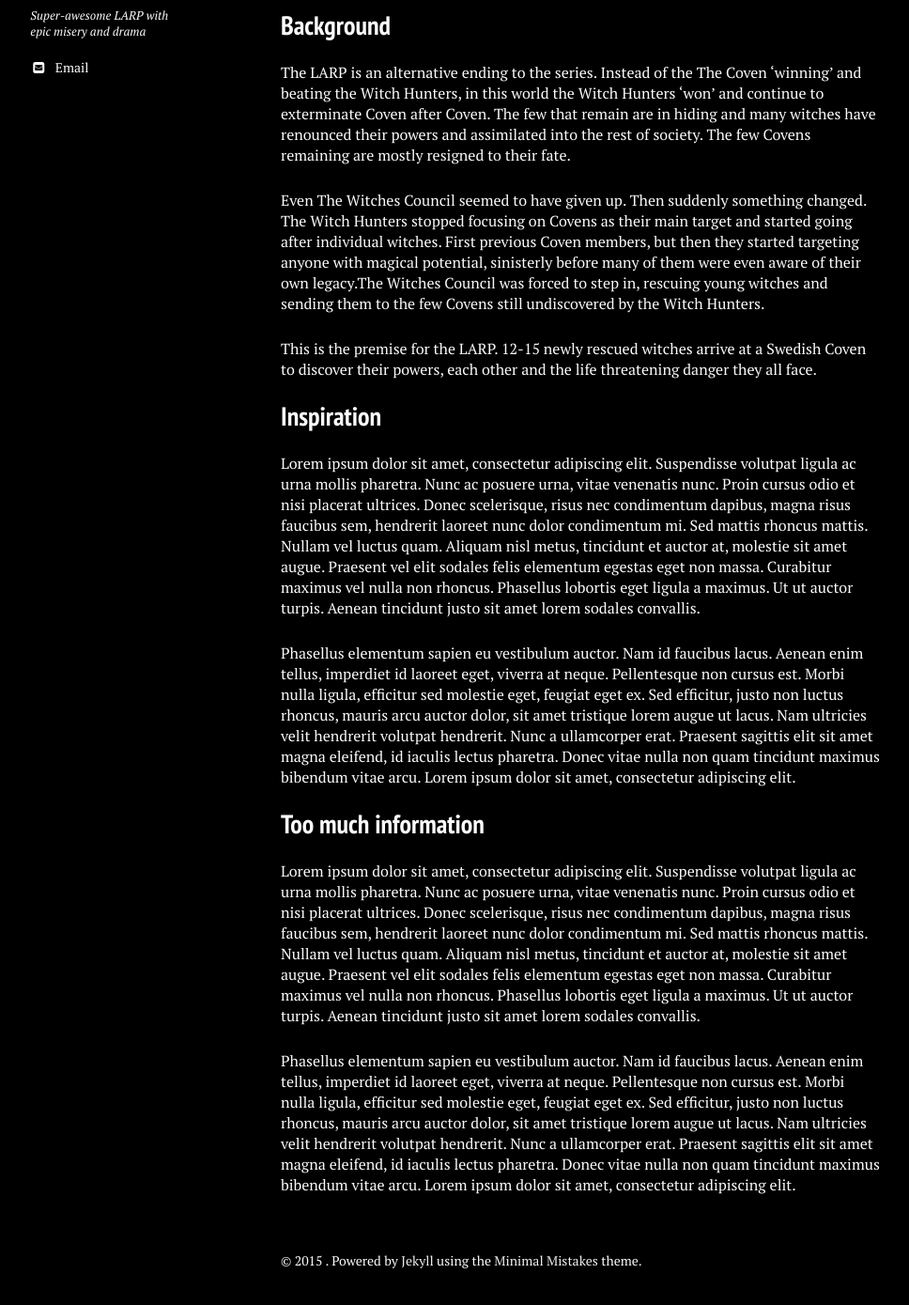
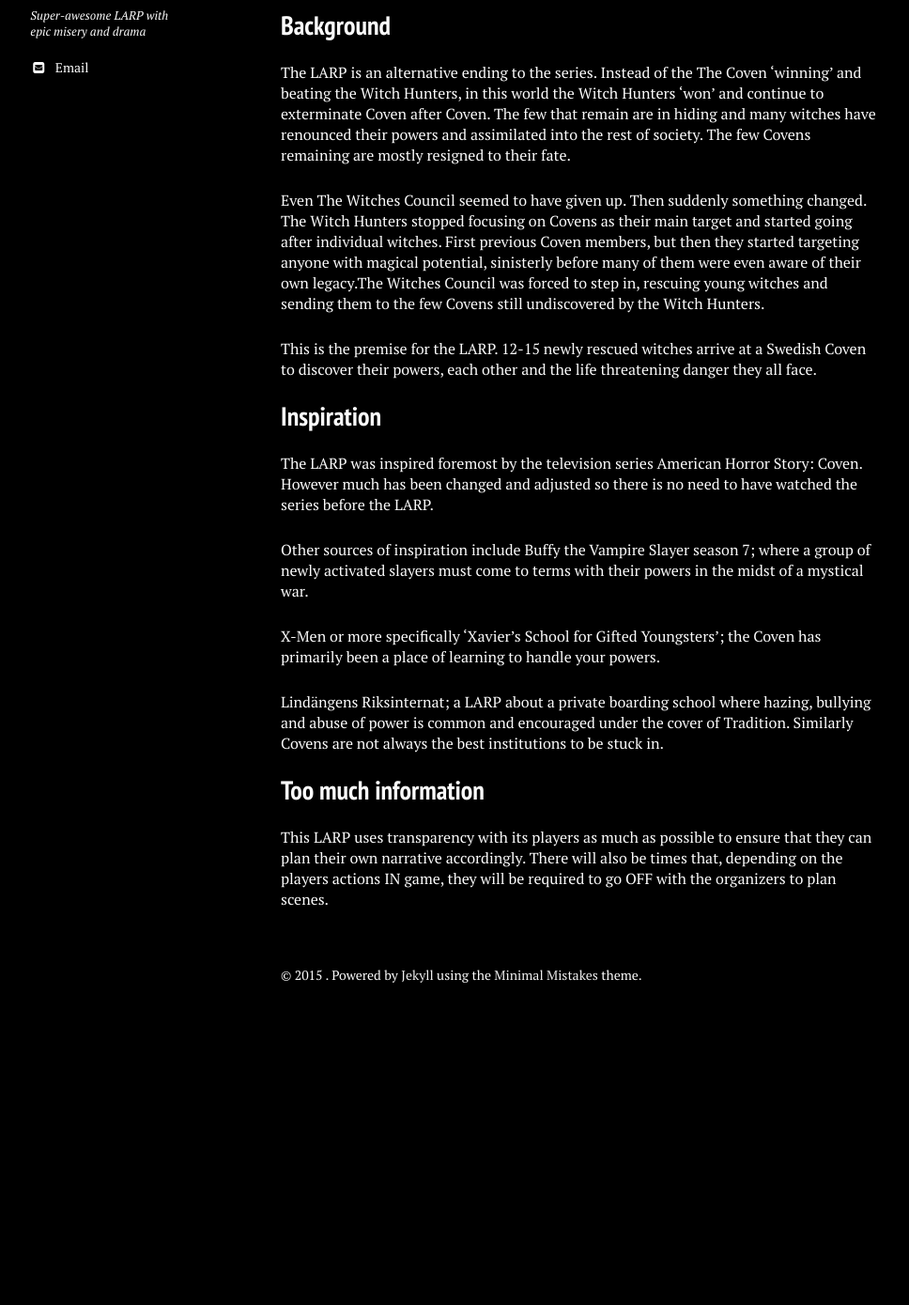
Before and after one commit to stanislavb/www.coven.nu, a Jekyll site: the page built from about/index.md, in a window 1280 px wide and 1400 px high, scrolled down 742 px. Shown: the top 1389 px of the window at 94% size, without its empty margins (21-989 px from the left). Built offline with Jekyll 4.4.1, drawn with Linux system fonts in a browser that asks for light colours; nearby versions of some CDN libraries; after the commit the page ends 1838 px from its top, so only the background shows below that.

Commit message:
Update index.md

```diff
--- a/about/index.md
+++ b/about/index.md
@@ -36,12 +36,14 @@ This is the premise for the LARP. 12-15 newly rescued witches arrive at a Swedis
 
 ## Inspiration
 
-Lorem ipsum dolor sit amet, consectetur adipiscing elit. Suspendisse volutpat ligula ac urna mollis pharetra. Nunc ac posuere urna, vitae venenatis nunc. Proin cursus odio et nisi placerat ultrices. Donec scelerisque, risus nec condimentum dapibus, magna risus faucibus sem, hendrerit laoreet nunc dolor condimentum mi. Sed mattis rhoncus mattis. Nullam vel luctus quam. Aliquam nisl metus, tincidunt et auctor at, molestie sit amet augue. Praesent vel elit sodales felis elementum egestas eget non massa. Curabitur maximus vel nulla non rhoncus. Phasellus lobortis eget ligula a maximus. Ut ut auctor turpis. Aenean tincidunt justo sit amet lorem sodales convallis.
+The LARP was inspired foremost by the television series American Horror Story: Coven. However much has been changed and adjusted so there is no need to have watched the series before the LARP.
 
-Phasellus elementum sapien eu vestibulum auctor. Nam id faucibus lacus. Aenean enim tellus, imperdiet id laoreet eget, viverra at neque. Pellentesque non cursus est. Morbi nulla ligula, efficitur sed molestie eget, feugiat eget ex. Sed efficitur, justo non luctus rhoncus, mauris arcu auctor dolor, sit amet tristique lorem augue ut lacus. Nam ultricies velit hendrerit volutpat hendrerit. Nunc a ullamcorper erat. Praesent sagittis elit sit amet magna eleifend, id iaculis lectus pharetra. Donec vitae nulla non quam tincidunt maximus bibendum vitae arcu. Lorem ipsum dolor sit amet, consectetur adipiscing elit.
+Other sources of inspiration include Buffy the Vampire Slayer season 7; where a group of newly activated slayers must come to terms with their powers in the midst of a mystical war.
+
+X-Men or more specifically 'Xavier's School for Gifted Youngsters'; the Coven has primarily been a place of learning to handle your powers.
+
+Lindängens Riksinternat; a LARP about a private boarding school where hazing, bullying and abuse of power is common and encouraged under the cover of Tradition. Similarly Covens are not always the best institutions to be stuck in.
 
 ## Too much information
 
-Lorem ipsum dolor sit amet, consectetur adipiscing elit. Suspendisse volutpat ligula ac urna mollis pharetra. Nunc ac posuere urna, vitae venenatis nunc. Proin cursus odio et nisi placerat ultrices. Donec scelerisque, risus nec condimentum dapibus, magna risus faucibus sem, hendrerit laoreet nunc dolor condimentum mi. Sed mattis rhoncus mattis. Nullam vel luctus quam. Aliquam nisl metus, tincidunt et auctor at, molestie sit amet augue. Praesent vel elit sodales felis elementum egestas eget non massa. Curabitur maximus vel nulla non rhoncus. Phasellus lobortis eget ligula a maximus. Ut ut auctor turpis. Aenean tincidunt justo sit amet lorem sodales convallis.
-
-Phasellus elementum sapien eu vestibulum auctor. Nam id faucibus lacus. Aenean enim tellus, imperdiet id laoreet eget, viverra at neque. Pellentesque non cursus est. Morbi nulla ligula, efficitur sed molestie eget, feugiat eget ex. Sed efficitur, justo non luctus rhoncus, mauris arcu auctor dolor, sit amet tristique lorem augue ut lacus. Nam ultricies velit hendrerit volutpat hendrerit. Nunc a ullamcorper erat. Praesent sagittis elit sit amet magna eleifend, id iaculis lectus pharetra. Donec vitae nulla non quam tincidunt maximus bibendum vitae arcu. Lorem ipsum dolor sit amet, consectetur adipiscing elit.
+This LARP uses transparency with its players as much as possible to ensure that they can plan their own narrative accordingly. There will also be times that, depending on the players actions IN game, they will be required to go OFF with the organizers to plan scenes.
```
